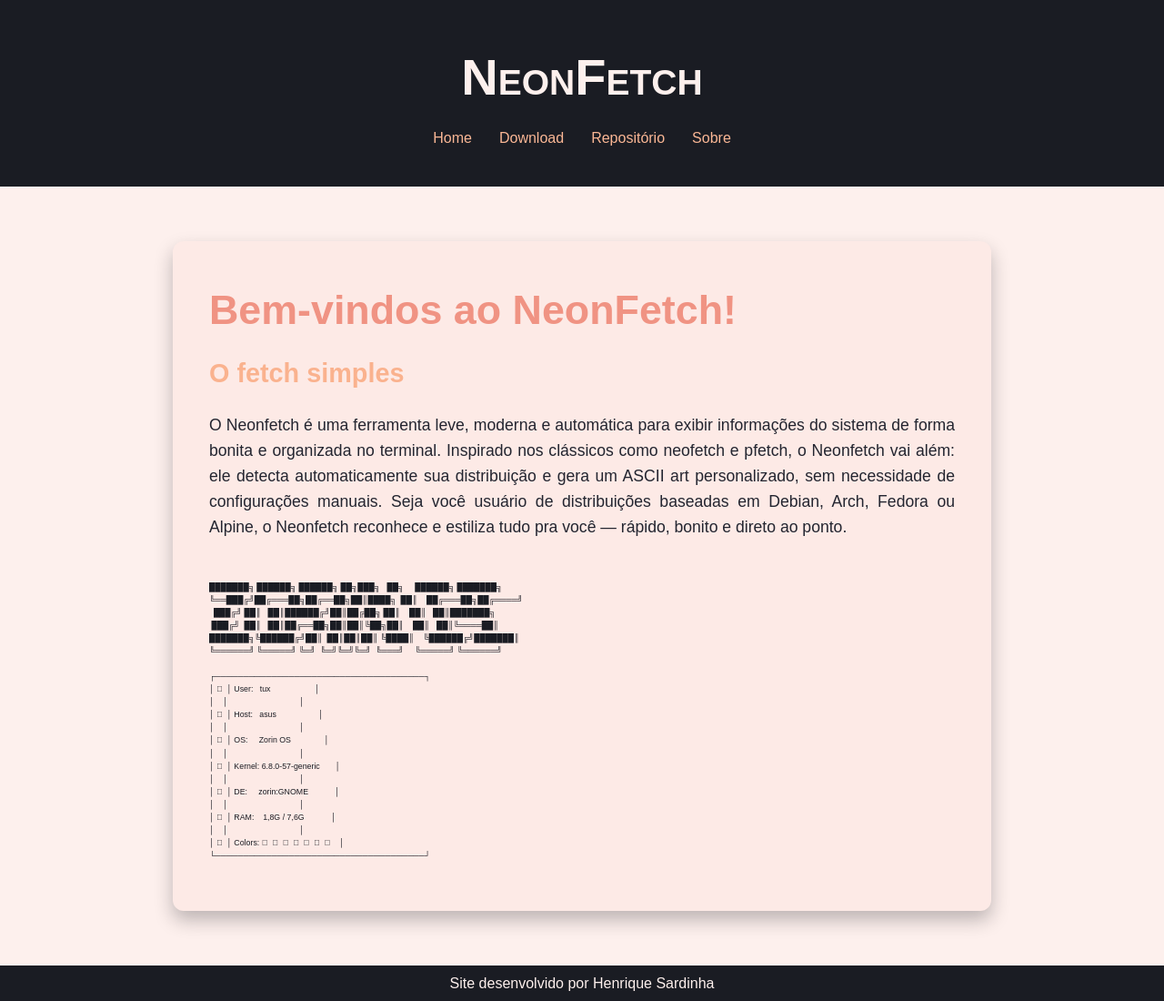
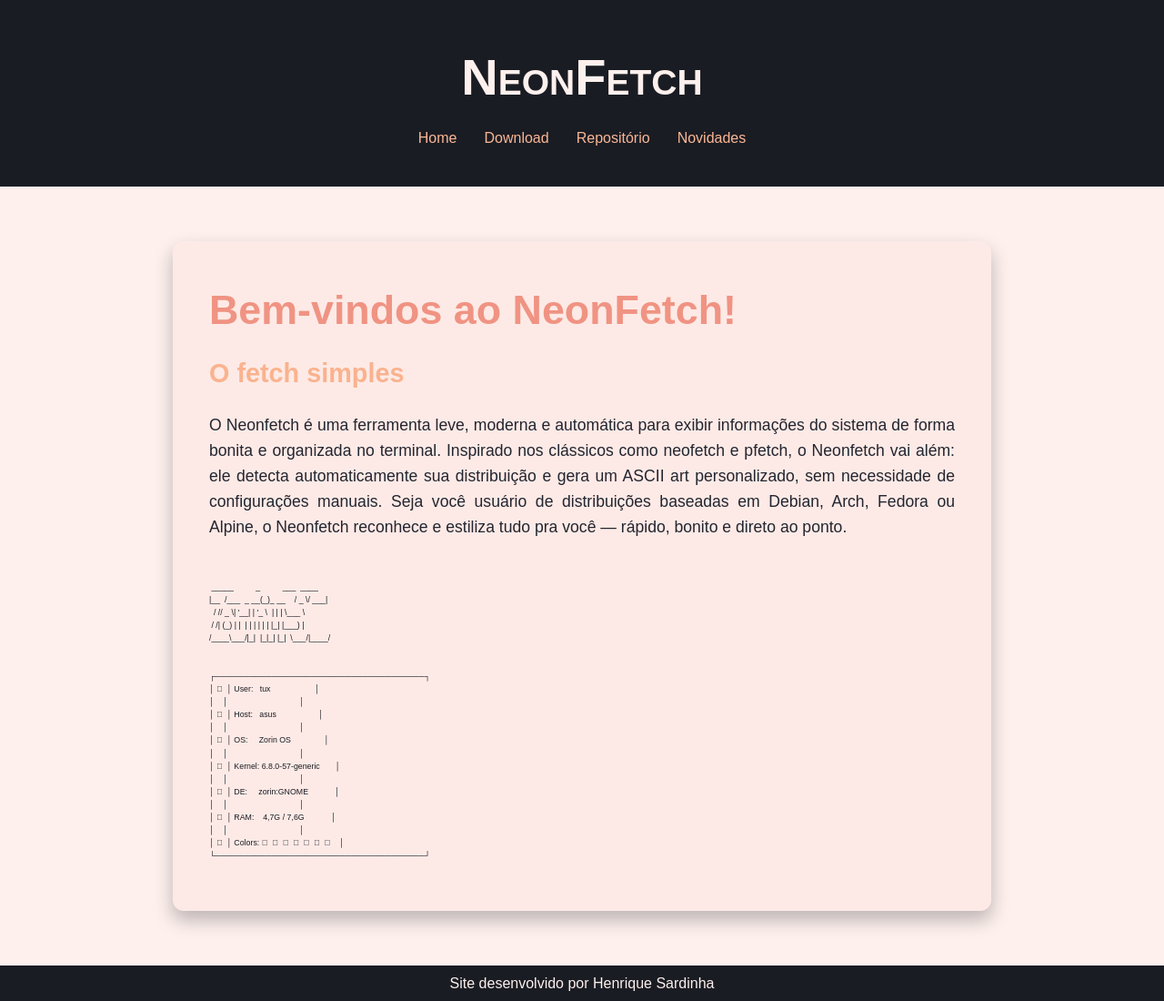
Before and after one commit to Henriquehnnm/HydroFetch-Site, a plain HTML site: page index.html in a window 1280 px wide. Shown: the part 20-1120 px from the top of the page at 91% size. Drawn offline with Linux system fonts and the light colour scheme; a web font is replaced by a local one.

Commit message:
Update html

```diff
--- a/index.html
+++ b/index.html
@@ -14,7 +14,7 @@
             <a href="index.html">Home</a>
             <a href="downloads.html">Download</a>
             <a href="https://github.com/Henriquehnnm/NeonFetch" target="_blank">Repositório</a>
-            <a href="about.html">Sobre</a>
+            <a href="about.html">Novidades</a>
         </nav>
     </header>
     <main>
@@ -27,12 +27,12 @@
                 </p>
 <pre>
 
-███████╗ ██████╗ ██████╗ ██╗███╗   ██╗     ██████╗ ███████╗
-╚══███╔╝██╔═══██╗██╔══██╗██║████╗  ██║    ██╔═══██╗██╔════╝
-  ███╔╝ ██║   ██║██████╔╝██║██╔██╗ ██║    ██║   ██║███████╗
- ███╔╝  ██║   ██║██╔══██╗██║██║╚██╗██║    ██║   ██║╚════██║
-███████╗╚██████╔╝██║  ██║██║██║ ╚████║    ╚██████╔╝███████║
-╚══════╝ ╚═════╝ ╚═╝  ╚═╝╚═╝╚═╝  ╚═══╝     ╚═════╝ ╚══════╝
+ _____          _          ___  ____
+|__  /___  _ __(_)_ __    / _ \/ ___|
+  / // _ \| '__| | '_ \  | | | \___ \
+ / /| (_) | |  | | | | | | |_| |___) |
+/____\___/|_|  |_|_| |_|  \___/|____/
+
 
 ┌─────────────────────────────────────┐
 │   │ User:   tux                    │
@@ -45,7 +45,7 @@
 │    │                                │
 │ 󰍹  │ DE:     zorin:GNOME            │
 │    │                                │
-│   │ RAM:    1,8G / 7,6G            │
+│   │ RAM:    4,7G / 7,6G            │
 │    │                                │
 │   │ Colors:                 │
 └─────────────────────────────────────┘
```
Also changed, not shown: about.html (+6 -1 lines), downloads.html (+1 -1 lines).
